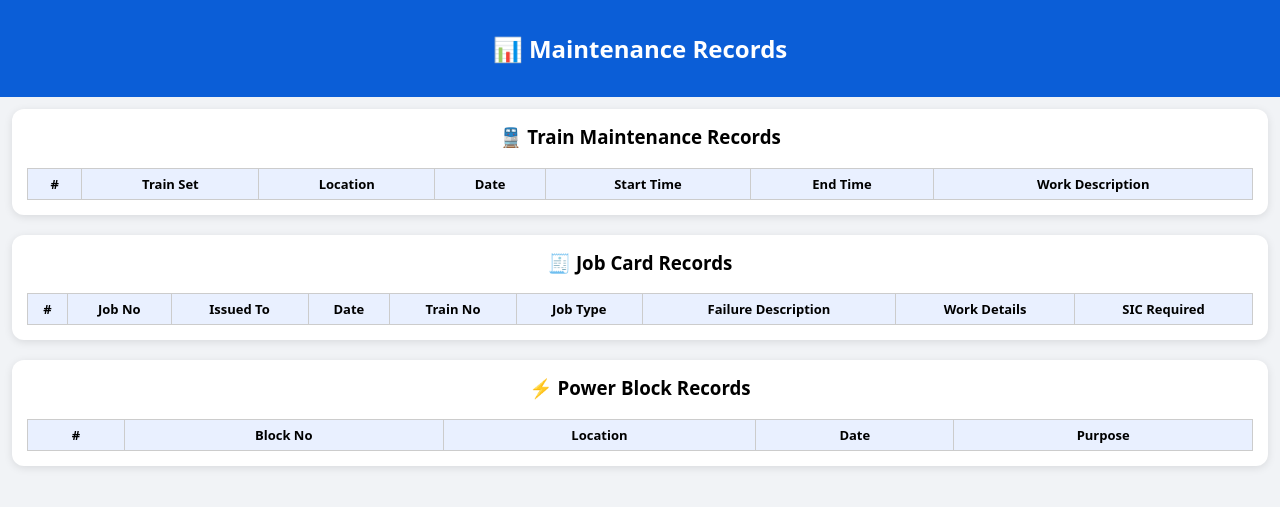
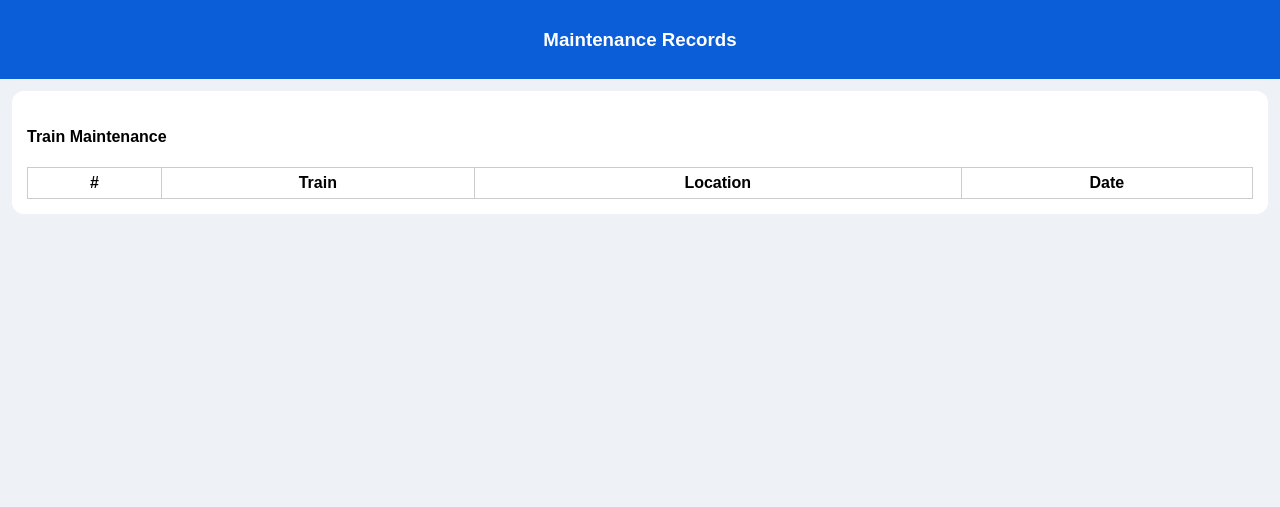
Before and after one commit to humblefool-95/maintenance-system, a Flask app: page /records in a window 1280 px wide. Shown: the top 507 px of the page. Run offline with Flask 3, Linux system fonts and the light colour scheme; lists and menus that the app fills with data are empty; some libraries are stand-ins or nearby versions.

Commit message:
Update records.html

```diff
--- a/templates/records.html
+++ b/templates/records.html
@@ -1,262 +1,69 @@
 <!DOCTYPE html>
-<html lang="en">
+<html>
 <head>
 <meta charset="UTF-8">
 <title>Maintenance Records</title>
-<meta name="viewport" content="width=device-width, initial-scale=1.0">
+<meta name="viewport" content="width=device-width, initial-scale=1">
+
+<script src="https://cdn.jsdelivr.net/npm/@supabase/supabase-js@2.39.3"></script>
+
+<script>
+window.supabaseClient = supabase.createClient(
+  "https://cyaxvuwkwptaxbkpwyid.supabase.co",
+  "sb_publishable_wshxDs-Q_gUgYXxVjw7bwA_ycY3kndA"
+);
+</script>
 
 <style>
-body{
-  margin:0;
-  font-family:system-ui,Arial;
-  background:#f1f3f6;
-}
-
-header{
-  background:#0b5ed7;
-  color:white;
-  padding:12px;
-  text-align:center;
-}
-
-.container{
-  padding:12px;
-}
-
-.card{
-  background:white;
-  padding:15px;
-  border-radius:12px;
-  box-shadow:0 2px 8px rgba(0,0,0,.1);
-  margin-bottom:20px;
-}
-
-h3{
-  margin-top:0;
-  text-align:center;
-}
-
-table{
-  width:100%;
-  border-collapse:collapse;
-  font-size:13px;
-}
-
-th,td{
-  border:1px solid #ccc;
-  padding:6px;
-  text-align:center;
-}
-
-th{
-  background:#e9f0ff;
-}
+body{font-family:Arial;background:#eef2f6;margin:0}
+header{background:#0b5ed7;color:white;padding:10px;text-align:center}
+.card{background:white;margin:12px;padding:15px;border-radius:12px}
+table{width:100%;border-collapse:collapse}
+th,td{border:1px solid #ccc;padding:6px}
 </style>
-
-<!-- Supabase -->
-<script src="https://cdn.jsdelivr.net/npm/@supabase/supabase-js@2"></script>
-
-<script>
-const supabaseUrl = "https://cyaxvuwkwptaxbkpwyid.supabase.co";
-const supabaseKey = "sb_publishable_wshxDs-Q_gUgYXxVjw7bwA_ycY3kndA";
-
-const supabaseClient = supabase.createClient(supabaseUrl, supabaseKey);
-</script>
-
 </head>
 
 <body>
 
 <header>
-  <h2>📊 Maintenance Records</h2>
+<h3>Maintenance Records</h3>
 </header>
 
-<div class="container">
-
-<!-- ================= TRAIN MAINTENANCE ================= -->
-
 <div class="card">
-<h3>🚆 Train Maintenance Records</h3>
-
+<h4>Train Maintenance</h4>
 <table>
-<thead>
-<tr>
-<th>#</th>
-<th>Train Set</th>
-<th>Location</th>
-<th>Date</th>
-<th>Start Time</th>
-<th>End Time</th>
-<th>Work Description</th>
-</tr>
-</thead>
+<thead><tr><th>#</th><th>Train</th><th>Location</th><th>Date</th></tr></thead>
 <tbody id="trainBody"></tbody>
 </table>
 </div>
 
-<!-- ================= JOB CARDS ================= -->
+<script>
+loadTrain()
 
-<div class="card">
-<h3>🧾 Job Card Records</h3>
+async function loadTrain(){
 
-<table>
-<thead>
-<tr>
-<th>#</th>
-<th>Job No</th>
-<th>Issued To</th>
-<th>Date</th>
-<th>Train No</th>
-<th>Job Type</th>
-<th>Failure Description</th>
-<th>Work Details</th>
-<th>SIC Required</th>
-</tr>
-</thead>
-<tbody id="jobBody"></tbody>
-</table>
-</div>
+const {data,error}=await window.supabaseClient
+.from("train_maintenance")
+.select("*")
+.order("id",{ascending:false})
 
-<!-- ================= POWER BLOCK ================= -->
-
-<div class="card">
-<h3>⚡ Power Block Records</h3>
-
-<table>
-<thead>
-<tr>
-<th>#</th>
-<th>Block No</th>
-<th>Location</th>
-<th>Date</th>
-<th>Purpose</th>
-</tr>
-</thead>
-<tbody id="powerBody"></tbody>
-</table>
-</div>
-
-</div>
-
-<script>
-
-// ================= LOAD DATA =================
-
-loadTrainData();
-loadJobCards();
-loadPowerBlocks();
-
-
-// ================= TRAIN DATA =================
-
-async function loadTrainData(){
-
-  const { data, error } = await supabaseClient
-    .from("train_maintenance")
-    .select("*")
-    .order("id", { ascending:false });
-
-  if(error){
-    console.error(error);
-    return;
-  }
-
-  const table = document.getElementById("trainBody");
-  table.innerHTML = "";
-
-  data.forEach((row,index)=>{
-
-    const tr = document.createElement("tr");
-
-    tr.innerHTML = `
-      <td>${index+1}</td>
-      <td>${row.train_set}</td>
-      <td>${row.location}</td>
-      <td>${row.date}</td>
-      <td>${row.start_time}</td>
-      <td>${row.end_time}</td>
-      <td>${row.work}</td>
-    `;
-
-    table.appendChild(tr);
-
-  });
+if(error){
+ console.log(error)
+ return
 }
 
+let html=""
+data.forEach((r,i)=>{
+ html+=`<tr>
+ <td>${i+1}</td>
+ <td>${r.train_set}</td>
+ <td>${r.location}</td>
+ <td>${r.date}</td>
+ </tr>`
+})
 
-// ================= JOB CARD DATA =================
-
-async function loadJobCards(){
-
-  const { data, error } = await supabaseClient
-    .from("job_cards")
-    .select("*")
-    .order("id", { ascending:false });
-
-  if(error){
-    console.error(error);
-    return;
-  }
-
-  const table = document.getElementById("jobBody");
-  table.innerHTML = "";
-
-  data.forEach((row,index)=>{
-
-    const tr = document.createElement("tr");
-
-    tr.innerHTML = `
-      <td>${index+1}</td>
-      <td>${row.job_no}</td>
-      <td>${row.issued_to}</td>
-      <td>${row.job_date}</td>
-      <td>${row.train_no}</td>
-      <td>${row.job_type}</td>
-      <td>${row.failure_desc}</td>
-      <td>${row.work_details}</td>
-      <td>${row.sic_required}</td>
-    `;
-
-    table.appendChild(tr);
-
-  });
+trainBody.innerHTML=html
 }
-
-
-// ================= POWER BLOCK DATA =================
-
-async function loadPowerBlocks(){
-
-  const { data, error } = await supabaseClient
-    .from("power_blocks")
-    .select("*")
-    .order("id", { ascending:false });
-
-  if(error){
-    console.error(error);
-    return;
-  }
-
-  const table = document.getElementById("powerBody");
-  table.innerHTML = "";
-
-  data.forEach((row,index)=>{
-
-    const tr = document.createElement("tr");
-
-    tr.innerHTML = `
-      <td>${index+1}</td>
-      <td>${row.block_no}</td>
-      <td>${row.location}</td>
-      <td>${row.date}</td>
-      <td>${row.purpose}</td>
-    `;
-
-    table.appendChild(tr);
-
-  });
-}
-
 </script>
 
 </body>
```
